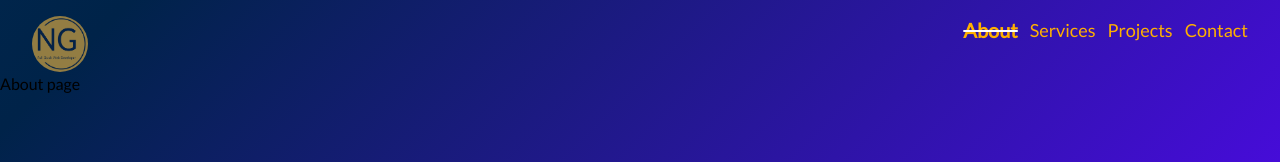
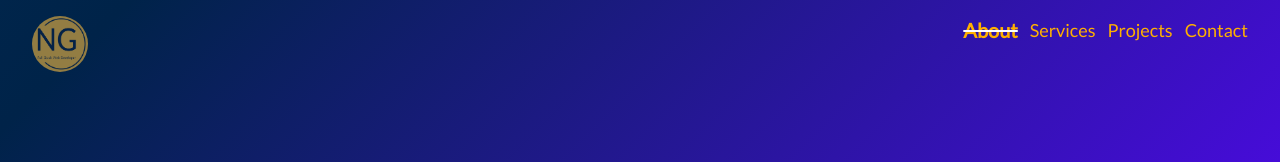
Before and after one commit to Nikolay-Gavazov/MyWebPage, a Next.js app: page /about in a window 1280 px wide. Shown: the top 162 px of the page. Built offline with nearby package versions, Linux system fonts and the light colour scheme.

Commit message:
Update page.tsx

```diff
--- a/src/app/about/page.tsx
+++ b/src/app/about/page.tsx
@@ -1,5 +1,9 @@
+
+
 export default function about (){
+
     return(
-        <div>About page</div>
+        <>
+        </>
     )
 };
```
